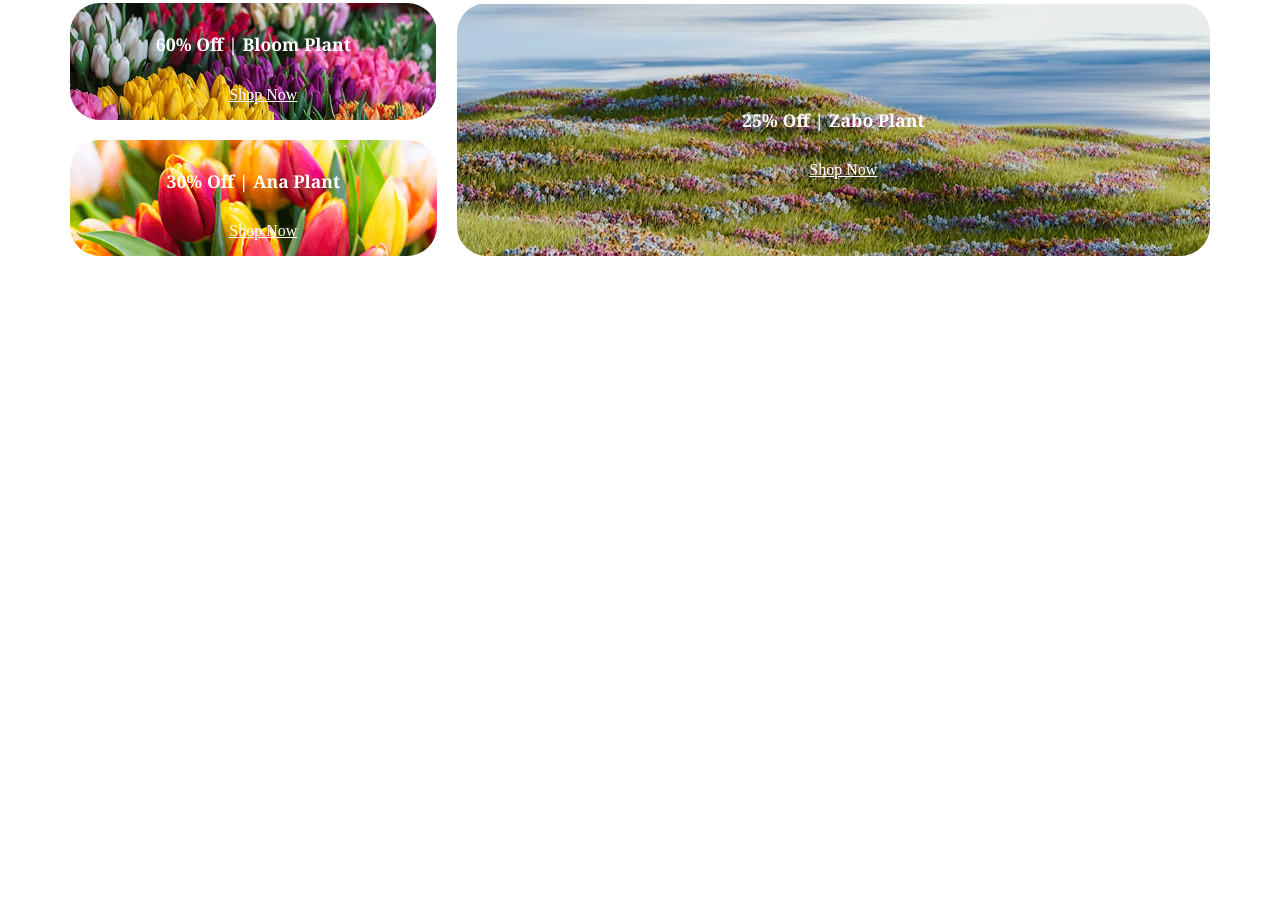
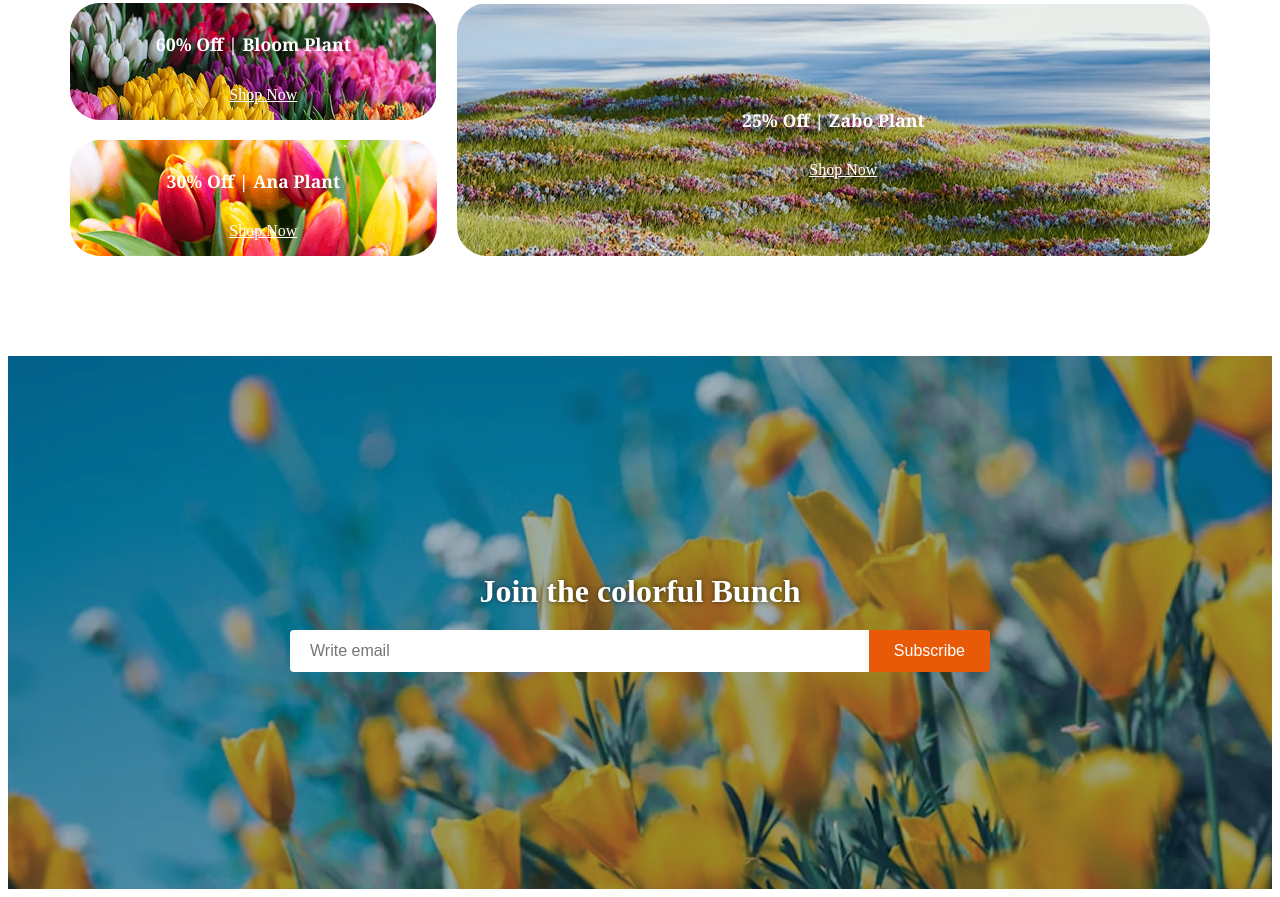
Before and after one commit to imransiam/flower-website-responsive, a plain HTML site: page index.html in a window 1280 px wide. Shown: the part 3350-4247 px from the top of the page. Before the commit the page ends 3706 px from the top, so only its background shows below. Drawn offline with Linux system fonts and the light colour scheme.

Commit message:
added join section

```diff
--- a/index.html
+++ b/index.html
@@ -149,8 +149,21 @@
         </div>
       </div>
     </section>
+
   </main>
   <footer>
+    <footer>
+  <div class="join">
+    <div class="join-content">
+      <h2 class="join-title">Join the colorful Bunch</h2>
+      <div class="email-button-flex">
+        <input type="email" placeholder="Write email" />
+        <button>Subscribe</button>
+      </div>
+    </div>
+  </div>
+</footer>
+
 
   </footer>
 
--- a/styles/index.css
+++ b/styles/index.css
@@ -224,6 +224,73 @@
   font-weight: 400;
   margin-top: 0px;
 }
+/* join related styles */
+.join {
+  background-image: url(../assets/news-letter-bg.png);
+  background-size: cover;
+  background-position: center;
+  background-repeat: no-repeat;
+
+  width: 100%;
+  max-width: 1440px;
+  height: 533px;
+
+  margin: 0 auto;
+
+  display: flex;
+  justify-content: center;
+  align-items: center;
+  text-align: center;
+  padding: 0 20px;
+  box-sizing: border-box;
+}
+
+.join-content {
+  display: flex;
+  flex-direction: column;
+  align-items: center;
+  gap: 20px;
+  width: 100%;
+  max-width: 700px;
+}
+
+.join-title {
+  color: white;
+  font-size: 2rem;
+  font-weight: bold;
+  margin: 0;
+  text-shadow: 0 0 5px rgba(0,0,0,0.6);
+}
+
+.email-button-flex {
+  display: flex;
+  width: 100%;
+}
+
+.email-button-flex input {
+  flex: 1;
+  padding: 12px 20px;
+  font-size: 1rem;
+  border-radius: 4px 0 0 4px;
+  border: none;
+  outline: none;
+}
+
+.email-button-flex button {
+  padding: 12px 25px;
+  font-size: 1rem;
+  border: none;
+  border-radius: 0 4px 4px 0;
+  background-color: #E95A08;
+  color: white;
+  cursor: pointer;
+
+}
+
+.email-button-flex button:hover {
+  background-color: #cc4906;
+}
+
 
     /* media query */
     @media screen and (max-width:576px) {
@@ -288,4 +355,26 @@
   height: auto;
   border-radius: 30px;
 }
+
+  .join {
+    background-size: cover;
+  background-position: center;
+  background-repeat: no-repeat;
+
+
+
+  height: 300px;
+  width: 540px;
+  margin: 0 auto;
+
+  display: flex;
+  justify-content: center;
+  align-items: center;
+  text-align: center;
+  padding: 0 20px;
+
   }
+
+
+
+}
```
